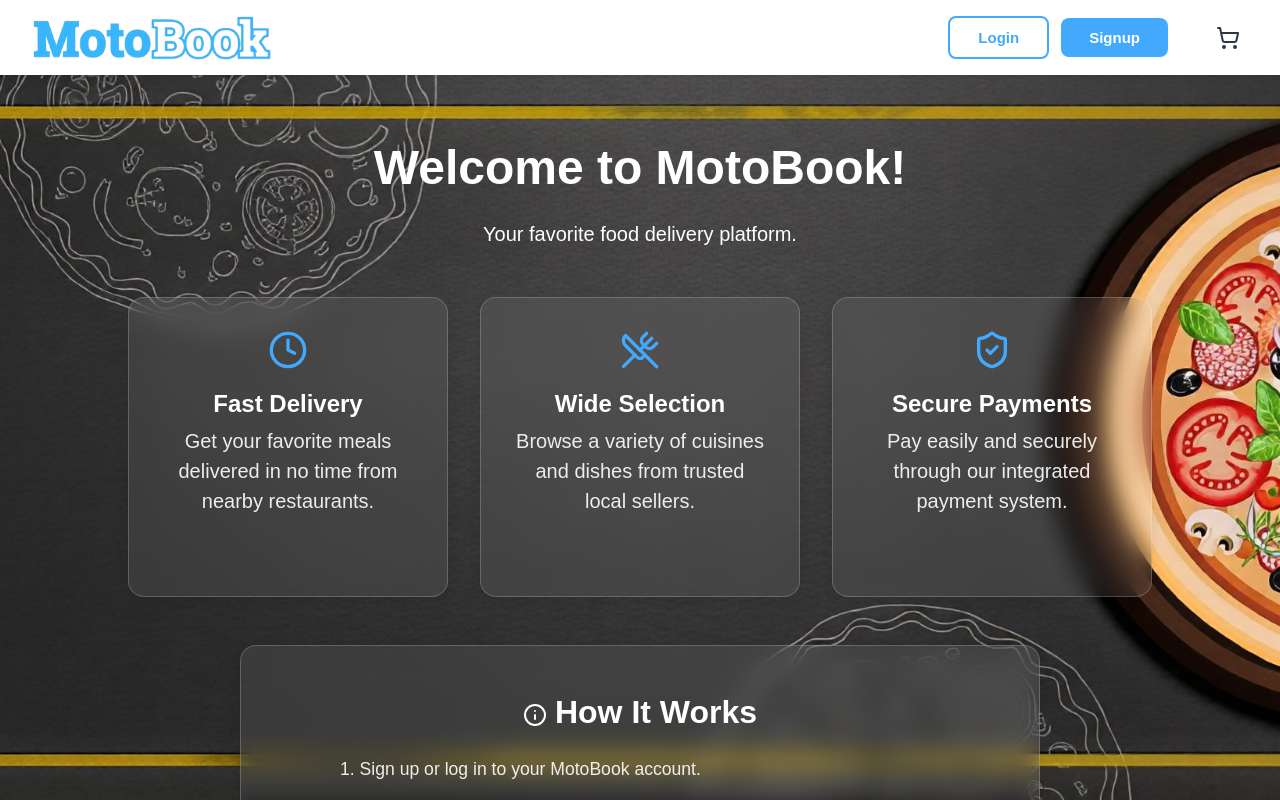
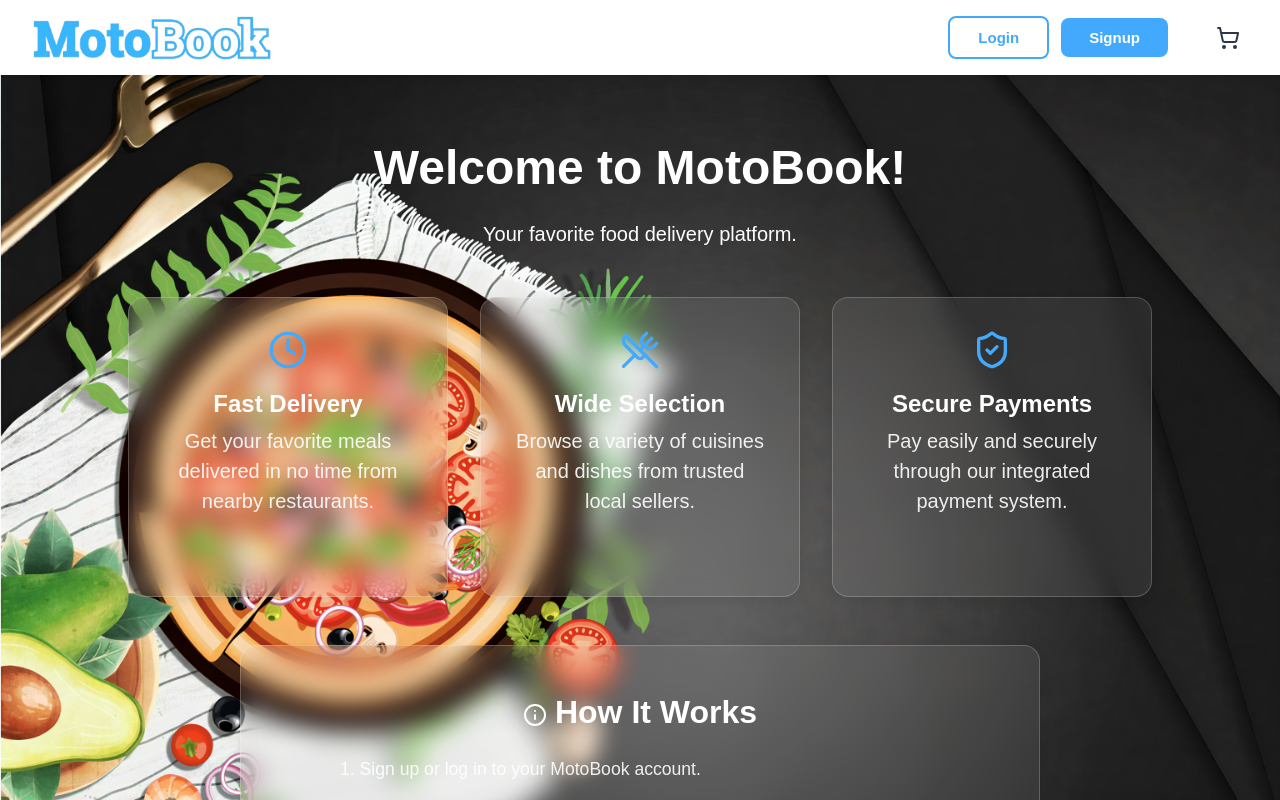
Before and after one commit to Kennyy02/Motobook, a React (Vite) app in the folder frontend/: page / in a window 1280 px wide. Shown: the top 800 px of the page. Built offline with nearby package versions, Linux system fonts and the light colour scheme; no server answers.

Commit message:
change landing background

```diff
--- a/frontend/src/styles/landing/LandingPage.css
+++ b/frontend/src/styles/landing/LandingPage.css
@@ -18,7 +18,7 @@ body {
   flex-direction: column;
   align-items: center;
   text-align: center;
-  background-image: url("../../assets/logo/bg98.jpg");
+  background-image: url("../../assets/logo/bg97.jpg");
   background-repeat: no-repeat;
   background-size: cover;
   background-position: center;
```
Also changed, not shown: frontend/src/assets/logo/bg97.jpg (added).
